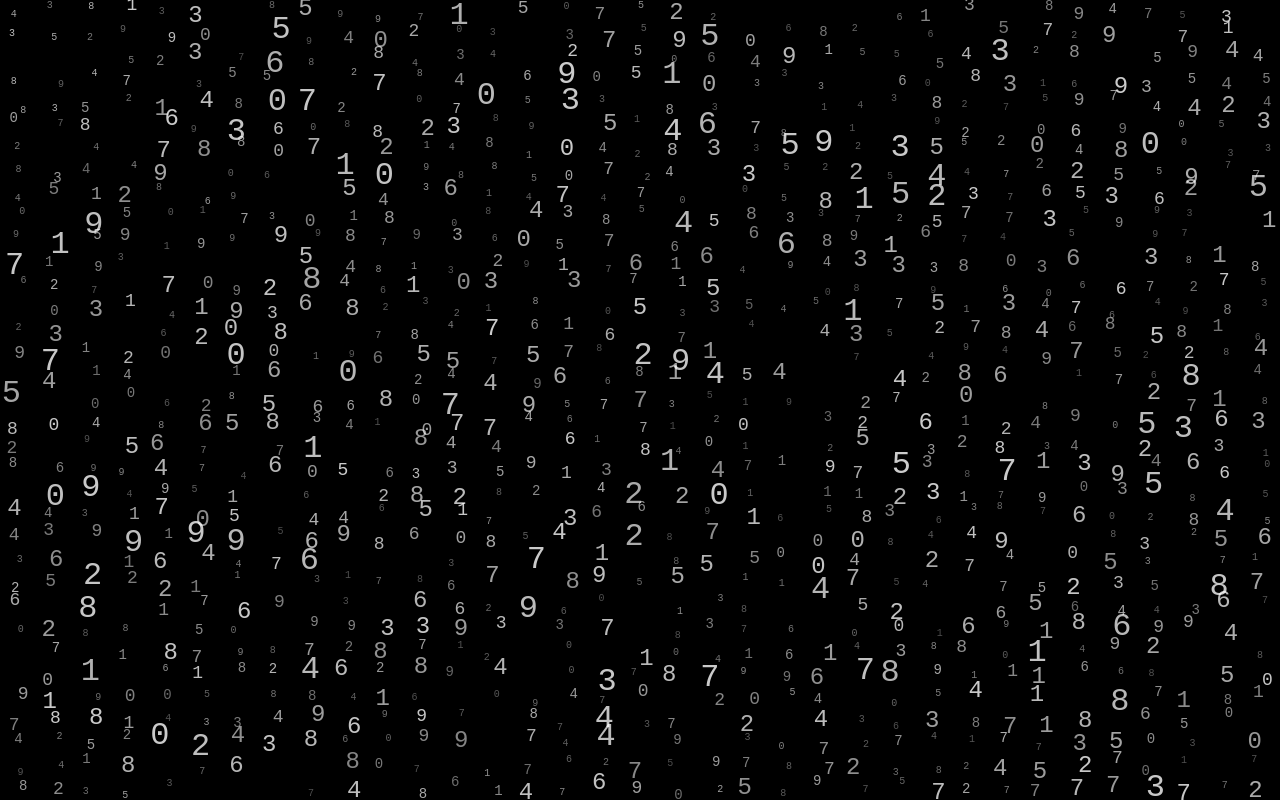
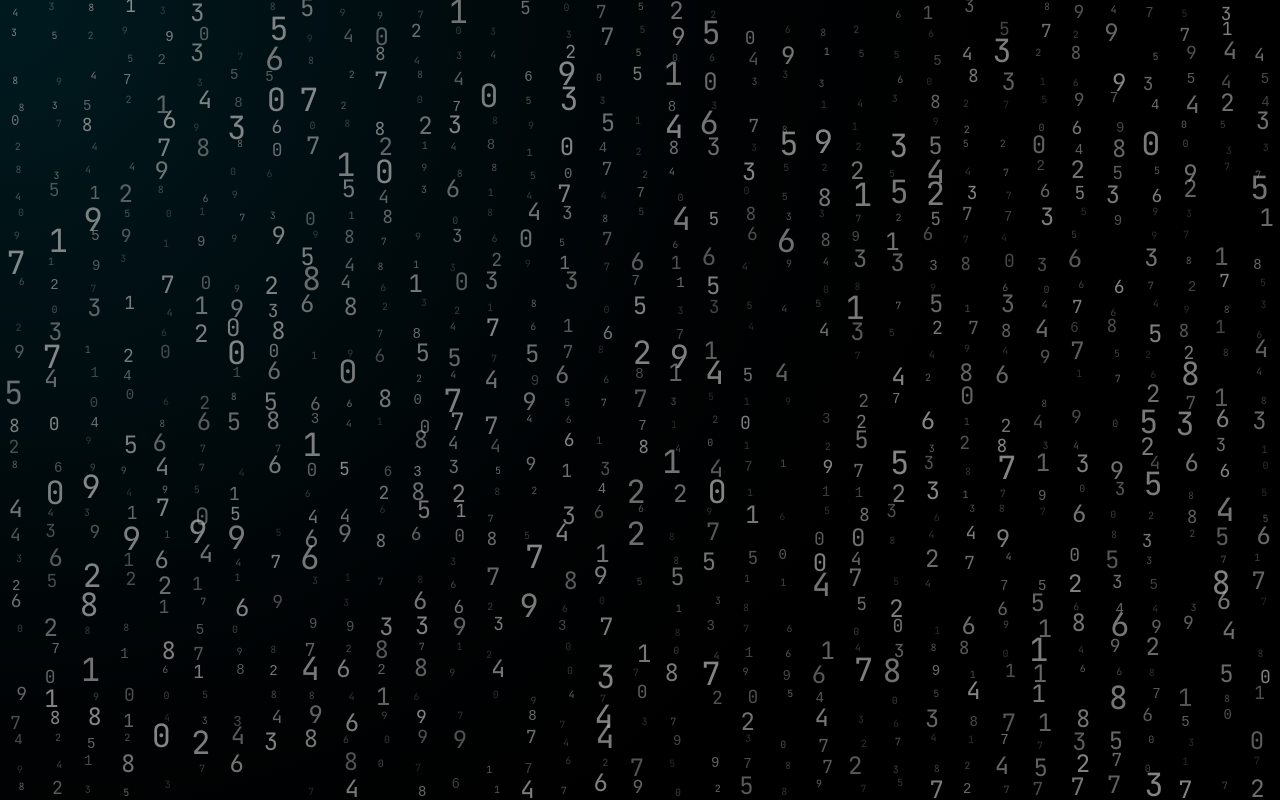
Before and after one commit to AlephNought0/nought.dev, an Astro site: page / in a window 1280 px wide. Built offline with nearby package versions, Linux system fonts and the light colour scheme; Astro itself is replaced by a stand-in of ours; animation ran at ten frames a second.

Commit message:
Add light effect around the mouse, change the background color and text color

```diff
--- a/src/components/numberParticles.tsx
+++ b/src/components/numberParticles.tsx
@@ -37,7 +37,7 @@ export default function NumberParticlesBackground() {
         if (Math.random() > fillProbability) continue;
         const baseX = col * cellWidth + cellWidth / 2;
         const baseY = row * cellHeight + cellHeight / 2;
-        const randomOffset = 15;
+        const randomOffset = 10;
 
         // Create x and y coordinates using the base variables and offset.
         const x = baseX + (Math.random() - 0.5) * randomOffset;
@@ -89,6 +89,32 @@ export default function NumberParticlesBackground() {
     });
   }, []);
 
+  const drawMouseLight = (ctx: CanvasRenderingContext2D) => {
+    const lightRadius = 1000;
+    const { x, y } = mouseRef.current;
+
+    const gradient = ctx.createRadialGradient(
+      x,
+      y,
+      200 * 0.3, // Inner radius.
+      x,
+      y,
+      lightRadius, // Outer radius.
+    );
+
+    gradient.addColorStop(0, "rgba(0, 100, 120, 0.25)"); // Deep teal center.
+    gradient.addColorStop(0.4, "rgba(0, 80, 100, 0.15)"); // Medium teal.
+    gradient.addColorStop(0.7, "rgba(0, 60, 80, 0.05)"); // Dark teal.
+    gradient.addColorStop(0.95, "rgba(0, 40, 60, 0.01)"); // Very dark teal.
+    gradient.addColorStop(1, "rgba(0, 0, 0, 0)");
+
+    // Draw the light circle.
+    ctx.fillStyle = gradient;
+    ctx.beginPath();
+    ctx.arc(x, y, lightRadius, 0, Math.PI * 2);
+    ctx.fill();
+  };
+
   const updateParticles = useCallback(
     (
       ctx: CanvasRenderingContext2D,
@@ -108,6 +134,8 @@ export default function NumberParticlesBackground() {
       // Fill the canvas with black color to avoid fading effect.
       ctx.fillStyle = "black";
       ctx.fillRect(0, 0, width, height);
+
+      drawMouseLight(ctx);
 
       // Create size groups for batched rendering.
       const groups = {
@@ -134,16 +162,16 @@ export default function NumberParticlesBackground() {
         if (size > 20) groups.extraLarge.push({ particle });
         else if (size > 16) groups.large.push({ particle });
         else if (size > 14) groups.medium.push({ particle });
-        else if (size > 12) groups.small.push({ particle });
+        else if (size > 13) groups.small.push({ particle });
         else groups.extraSmall.push({ particle });
       });
 
       // Batch write the particles based on groups.
-      drawGroup(ctx, groups.extraLarge, "32px monospace");
-      drawGroup(ctx, groups.large, "24px monospace");
-      drawGroup(ctx, groups.medium, "18px monospace");
+      drawGroup(ctx, groups.extraLarge, "32px JetBrains Mono");
+      drawGroup(ctx, groups.large, "24px JetBrains Mono");
+      drawGroup(ctx, groups.medium, "18px JetBrains Mono");
       drawGroup(ctx, groups.small, "14px monospace");
-      drawGroup(ctx, groups.extraSmall, "10px monospace");
+      drawGroup(ctx, groups.extraSmall, "10px JetBrains Mono");
     },
     [updateAllNumbers],
   );
@@ -160,8 +188,8 @@ export default function NumberParticlesBackground() {
     ctx.textBaseline = "middle";
 
     particles.forEach(({ particle }) => {
-      const opacity = 0.8 - particle.z * 0.5;
-      ctx.fillStyle = `rgba(255, 255, 255, ${opacity})`;
+      const opacity = 0.7 - particle.z * 0.5;
+      ctx.fillStyle = `rgba(191, 191, 191, ${opacity})`;
       ctx.fillText(particle.value.toString(), particle.x, particle.y);
     });
   };
@@ -213,6 +241,7 @@ export default function NumberParticlesBackground() {
         height: "100%",
         zIndex: -1,
         background: "black",
+        cursor: "none",
       }}
     />
   );
--- a/src/pages/index.astro
+++ b/src/pages/index.astro
@@ -3,6 +3,11 @@ import NumberParticlesBackground from "../components/numberParticles";
 ---
 
 <html lang="en">
+  <head>
+    <style>
+      @import url("https://fonts.googleapis.com/css2?family=JetBrains+Mono:ital,wght@0,100..800;1,100..800&display=swap");
+    </style>
+  </head>
   <body>
     <NumberParticlesBackground client:load />
   </body>
```
